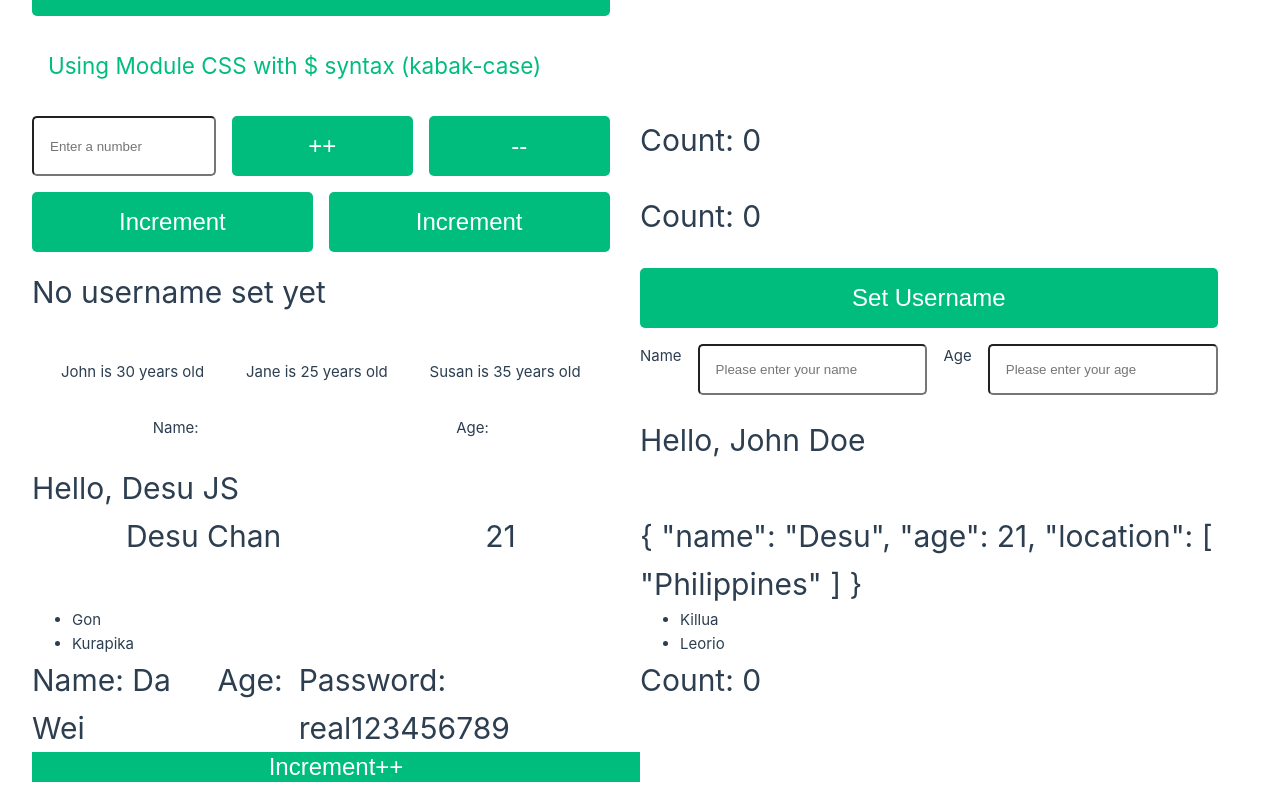
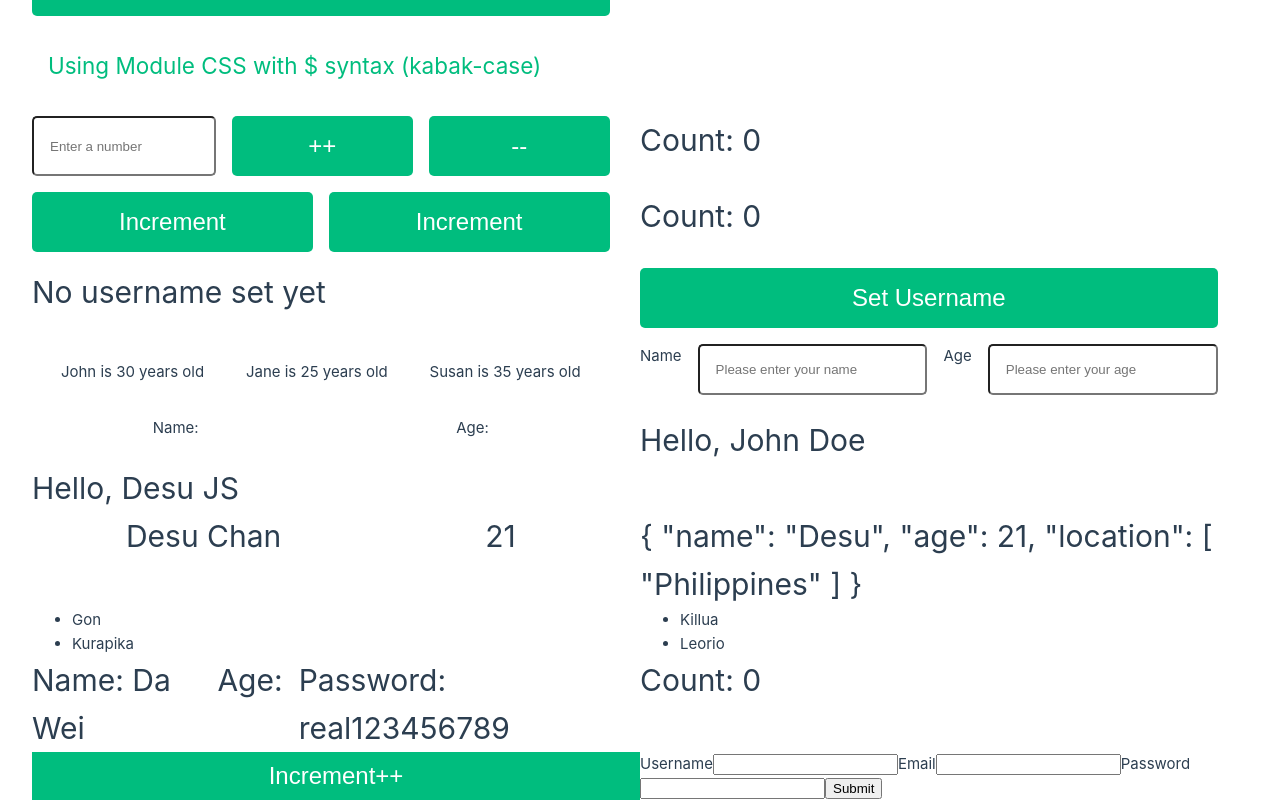
Before and after one commit to desuchan27/learning-vue, a Vue app: page / in a window 1280 px wide. Shown: the part 501-1301 px from the top of the page. Built offline with nearby package versions, Linux system fonts and the light colour scheme.

Commit message:
learned fromcomponent

```diff
--- a/src/App.vue
+++ b/src/App.vue
@@ -15,12 +15,17 @@ import PropValidation from './components/PropValidation.vue'
 import ComplexPropsComponent from './components/ComplexPropsComponent.vue'
 import CustomValidator from './components/CustomValidator.vue'
 import ComponentEvent from './components/ComponentEvent.vue'
+import FromComponent from './components/FromComponent.vue'
 // import GlobalStyle from './components/GlobalStyle.vue'
 // import LocalStyle from './components/LocalStyle.vue'
 
 const firstName = ref('Desu')
 const lastName = ref('JS')
 const count = ref(0)
+
+const formHandler = (username, email, password) => {
+  console.log(username, email, password)
+}
 </script>
 <template>
   <!-- <GlobalStyle />
@@ -44,6 +49,7 @@ const count = ref(0)
   <CustomValidator name="Da Wei" age:20 password="real123456789" />
   <h1>Count: {{ count }}</h1>
   <ComponentEvent @incrementCounter="count++" />
+  <FromComponent @userInfo="formHandler" />
 </template>
 <style scoped>
 /* h1 {
--- /dev/null
+++ b/src/components/FromComponent.vue
@@ -0,0 +1,19 @@
+<script setup>
+import { ref } from 'vue'
+
+const username = ref('')
+const email = ref('')
+const password = ref('')
+</script>
+
+<template>
+  <form @submit.prevent="$emit('userInfo', username, email, password)">
+    <label for="username">Username</label>
+    <input type="text" id="username" v-model="username" />
+    <label for="email">Email</label>
+    <input type="email" id="email" v-model="email" />
+    <label for="password">Password</label>
+    <input type="password" id="password" v-model="password" />
+    <button type="submit">Submit</button>
+  </form>
+</template>
```
